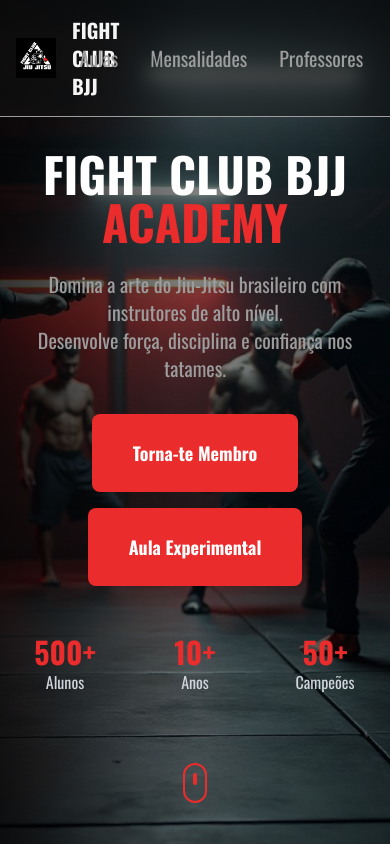
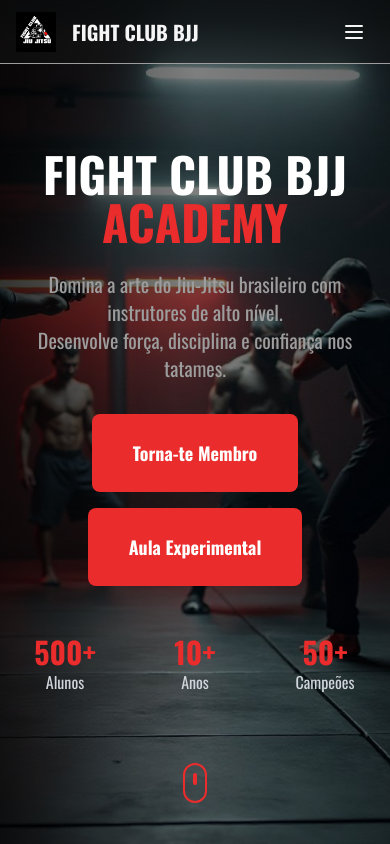
Before and after one commit to lucas-botelho/fightclub-react, a React (Vite) app: page / in a window 390 px wide. Shown: the top 844 px of the page. Built offline with nearby package versions, Linux system fonts and the light colour scheme.

Commit message:
header only overlaps hero image
mobile friendly navigation

```diff
--- a/src/components/content/heroes/landingHero.tsx
+++ b/src/components/content/heroes/landingHero.tsx
@@ -1,7 +1,7 @@
 
 const Hero = () => {
     return (
-        <section className="relative min-h-screen flex items-center justify-center overflow-hidden">
+        <section className="relative min-h-screen flex items-center justify-center overflow-hidden" id="home">
             <div
                 className="absolute inset-0 bg-cover bg-center bg-no-repeat"
                 style={{ backgroundImage: `url(/hero-bg.jpg)` }}
--- a/src/components/layout/header.tsx
+++ b/src/components/layout/header.tsx
@@ -1,13 +1,83 @@
-import Navbar from "../navigation/navbar";
+import { useState } from "react";
+import { Link, NavLink } from "react-router-dom";
 
 export default function Header() {
+    const [open, setOpen] = useState(false);
+    const links = [
+        { to: "#home", label: "Home" },
+        { to: "#classes", label: "Classes" },
+        { to: "#instructors", label: "Instructors" },
+        { to: "#membership", label: "Mensalidades" },
+    ];
 
-    return <>
-        <header className="fixed top-0 left-0 w-full z-50 p-4 flex flex-row justify-between items-center bg-dark-background-primary/50 backdrop-blur-sm border-b">
-            <div className="flex flex-row items-center gap-4">
-                <img src="/logo.jpg" alt="Fight Club BJJ Logo" className="h-10 w-auto " />
-                <div className="text-dark-title-primary font-bold text-xl">FIGHT CLUB BJJ</div>
+    return (
+        <>
+            <header className="fixed top-0 left-0 w-full z-50 p-4 flex items-center bg-dark-background-primary/50 backdrop-blur-sm border-b">
+
+                {/* Logo (left) */}
+                <div className="flex items-center gap-4">
+                    <img src="/logo.jpg" alt="Fight Club BJJ Logo" className="h-10 w-auto " />
+                    <div className="text-dark-title-primary font-bold text-xl">FIGHT CLUB BJJ</div>
+                </div>
+
+                {/* Right side: nav + mobile toggle */}
+                <div className="ml-auto flex items-center gap-4">
+                    <nav className="hidden md:flex flex-row gap-8 font-medium text-xl items-center">
+                        {links.map((link) => (
+                            <a key={link.to} href={link.to} className="text-dark-text-primary hover:text-dark-title-secondary">
+                                {link.label}
+                            </a>
+                        ))}
+                    </nav>
+
+                    {/* Mobile burger */}
+                    <button
+                        className="md:hidden p-2 rounded-md focus:outline-none"
+                        aria-label="Toggle menu"
+                        onClick={() => setOpen((s) => !s)}
+                    >
+                        {open ? (
+                            <svg xmlns="http://www.w3.org/2000/svg" className="w-6 h-6 text-dark-title-primary" fill="none" viewBox="0 0 24 24" stroke="currentColor">
+                                <path strokeWidth="2" strokeLinecap="round" strokeLinejoin="round" d="M6 18L18 6M6 6l12 12" />
+                            </svg>
+                        ) : (
+                            <svg xmlns="http://www.w3.org/2000/svg" className="w-6 h-6 text-dark-title-primary" fill="none" viewBox="0 0 24 24" stroke="currentColor">
+                                <path strokeWidth="2" strokeLinecap="round" strokeLinejoin="round" d="M4 6h16M4 12h16M4 18h16" />
+                            </svg>
+                        )}
+                    </button>
+                </div>
+            </header>
+
+            {/* Mobile menu (slides down under header) */}
+            <div
+                className={`md:hidden absolute left-0 right-0 top-[var(--header-height)] bg-dark-background-primary border-t border-[#333] transform transition-all origin-top ${open ? "scale-y-100 opacity-100" : "scale-y-0 opacity-0 pointer-events-none"
+                    }`}
+            >
+                <nav className="flex flex-col gap-2 py-4 px-4">
+                    {links.map((l) => (
+                        <NavLink
+                            key={l.to}
+                            to={l.to}
+                            onClick={() => setOpen(false)}
+                            className={({ isActive }) =>
+                                `py-2 ${isActive ? "text-dark-title-secondary" : "text-dark-text-primary"}`
+                            }
+                        >
+                            {l.label}
+                        </NavLink>
+                    ))}
+
+                    <div className="flex gap-2 mt-3">
+                        <Link to="/signin" onClick={() => setOpen(false)} className="btn-header flex-1 text-center">
+                            Sign in
+                        </Link>
+                        <Link to="/signup" onClick={() => setOpen(false)} className="btn-header flex-1 text-center">
+                            Sign up
+                        </Link>
+                    </div>
+                </nav>
             </div>
-            <Navbar />
-        </header></>
+        </>
+    );
 }
--- a/src/components/navigation/navbar.tsx
+++ /dev/null
@@ -1,16 +0,0 @@
-import { useNavigate } from "react-router-dom"
-
-
-export default function Navbar() {
-    const navigate = useNavigate();
-
-    return (
-        <nav className="flex flex-row gap-8 font-medium text-xl items-center">
-            <a href="#classes">Aulas </a>
-            <a href="#membership">Mensalidades</a>
-            <a href="#instructors">Professores</a>
-            <button className="btn-header" onClick={() => navigate("/signup")}>Login</button>
-        </nav>
-    )
-
-}
--- a/src/index.css
+++ b/src/index.css
@@ -20,6 +20,27 @@
 
   html {
     scroll-behavior: smooth;
+  }
+
+  /* ensure header is fixed and uses the same height */
+  header {
+    position: fixed;
+    top: 0;
+    left: 0;
+    right: 0;
+    height: var(--header-height);
+    z-index: 50; /* make sure it sits above the hero */
+  }
+
+  /* make all sections except the first start below the fixed header
+     so header only overlaps the first (hero) section */
+  section:not(:first-of-type) {
+    padding-top: calc(var(--header-height) + 1rem); /* + gap you want */
+  }
+
+  /* if you have a main element that should also start below header for non-first children */
+  main > section:not(:first-of-type) {
+    padding-top: calc(var(--header-height) + 1rem);
   }
 }
 
@@ -51,11 +72,16 @@
   border: 1px solid var(--color-dark-title-secondary);
 }
 
-.hover-lift {
+/* .hover-lift {
   @apply transition-all duration-300 hover:-translate-y-2 hover:shadow-lg hover:shadow-dark-title-secondary;
-}
+} */
 
 .text-border-dark {
   text-shadow: -1px -1px 0 #141414, 1px -1px 0 #141414, -1px 1px 0 #141414,
     1px 1px 0 #141414;
 }
+
+:root {
+  /* set header height once (adjust to your header height) */
+  --header-height: 4rem; /* 64px */
+}
```
